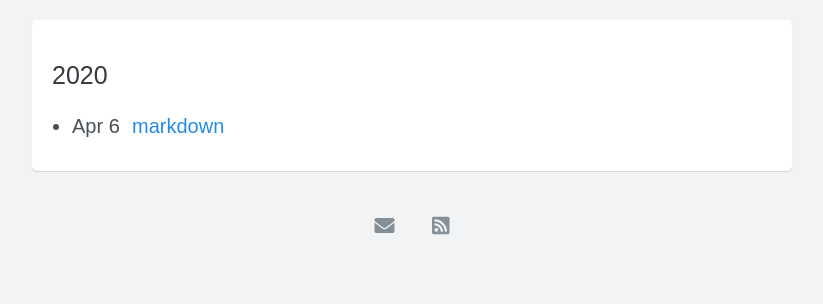
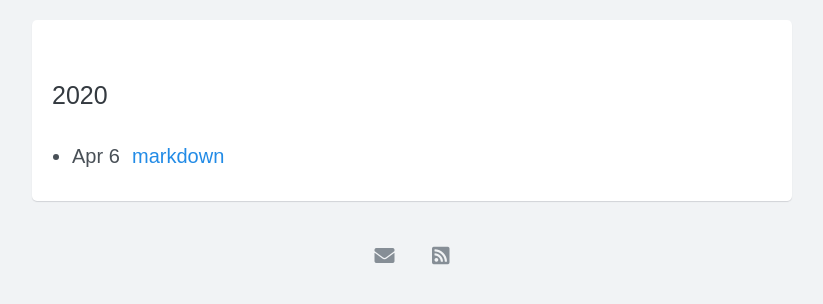
Before and after one commit to whenfung/log, a Jekyll site: the page built from index.html, in a window 1280 px wide. Shown: the top 304 px of the page, without its empty margins (228-1051 px from the left). Built offline with Jekyll 4.4.1, drawn with Linux system fonts in a browser that asks for light colours; nearby versions of some CDN libraries.

Commit message:
间距调整

```diff
--- a/_sass/layouts/home.scss
+++ b/_sass/layouts/home.scss
@@ -1,10 +1,8 @@
 .group-name {
-	display: block;
-	margin: 0;
-	padding: 1rem 0;
+  padding: 1rem 0;
 }
 
 .group-date {
-	width: 60px;
-	float: left;
+  width: 60px;
+  float: left;
 }
--- a/_sass/layouts/page.scss
+++ b/_sass/layouts/page.scss
@@ -1,9 +1,9 @@
 .page {
   padding: 1rem;
   background-color: var(--container-bg);
+  margin: 1rem 0;
 
   @media (min-width: 38rem) {
-		margin: 1rem 0;
     border-radius: var(--border-radius);
     box-shadow: 0 1px 1px 0 rgba(31, 35, 46, .15);
   }
--- a/_sass/layouts/post.scss
+++ b/_sass/layouts/post.scss
@@ -1,15 +1,14 @@
 .post {
   padding: 1rem;
   background-color: var(--container-bg);
+  margin: 1rem 0;
 
   @media (min-width: 38rem) {
-		margin: 1rem 0;
     border-radius: var(--border-radius);
     box-shadow: 0 1px 1px 0 rgba(31, 35, 46, .15);
   }
 }
 
 .post-title {
-	display: block;
-  margin: 1rem 0;
+  padding: 1rem 0;
 }
```
